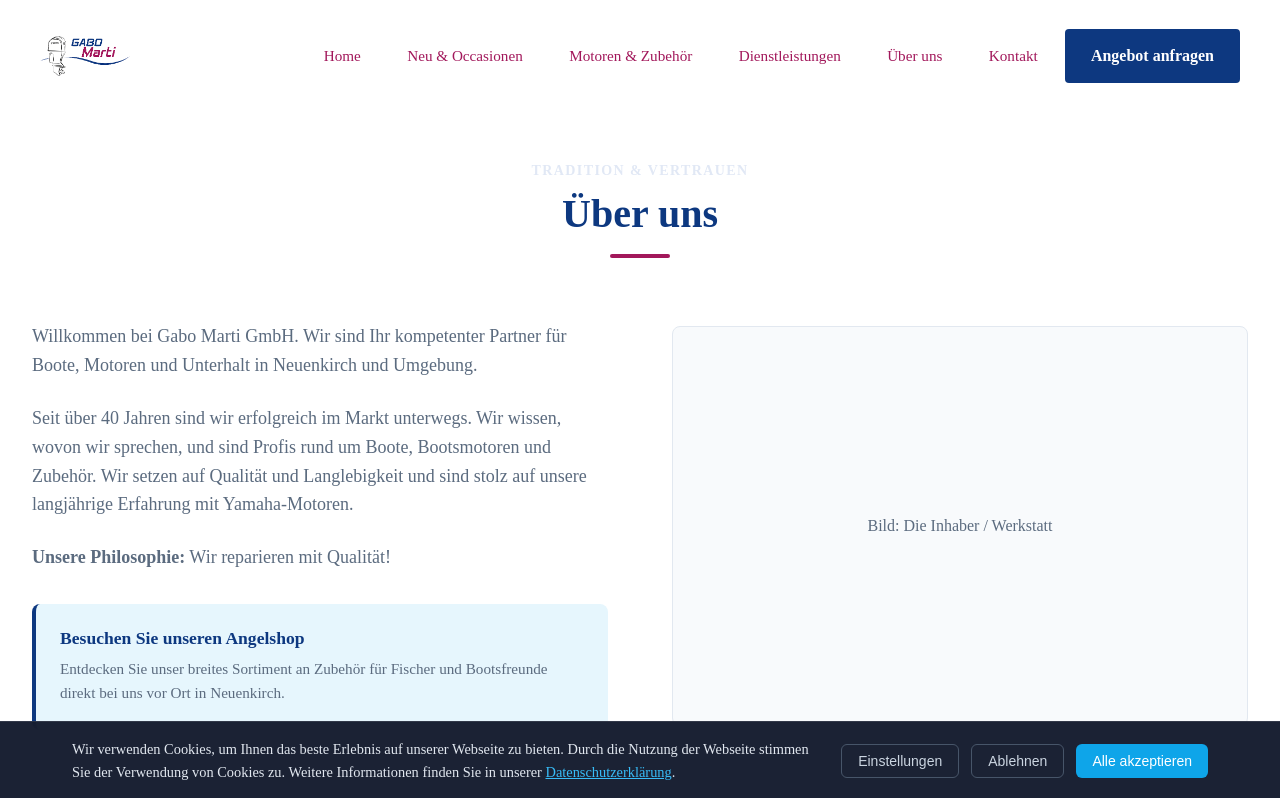
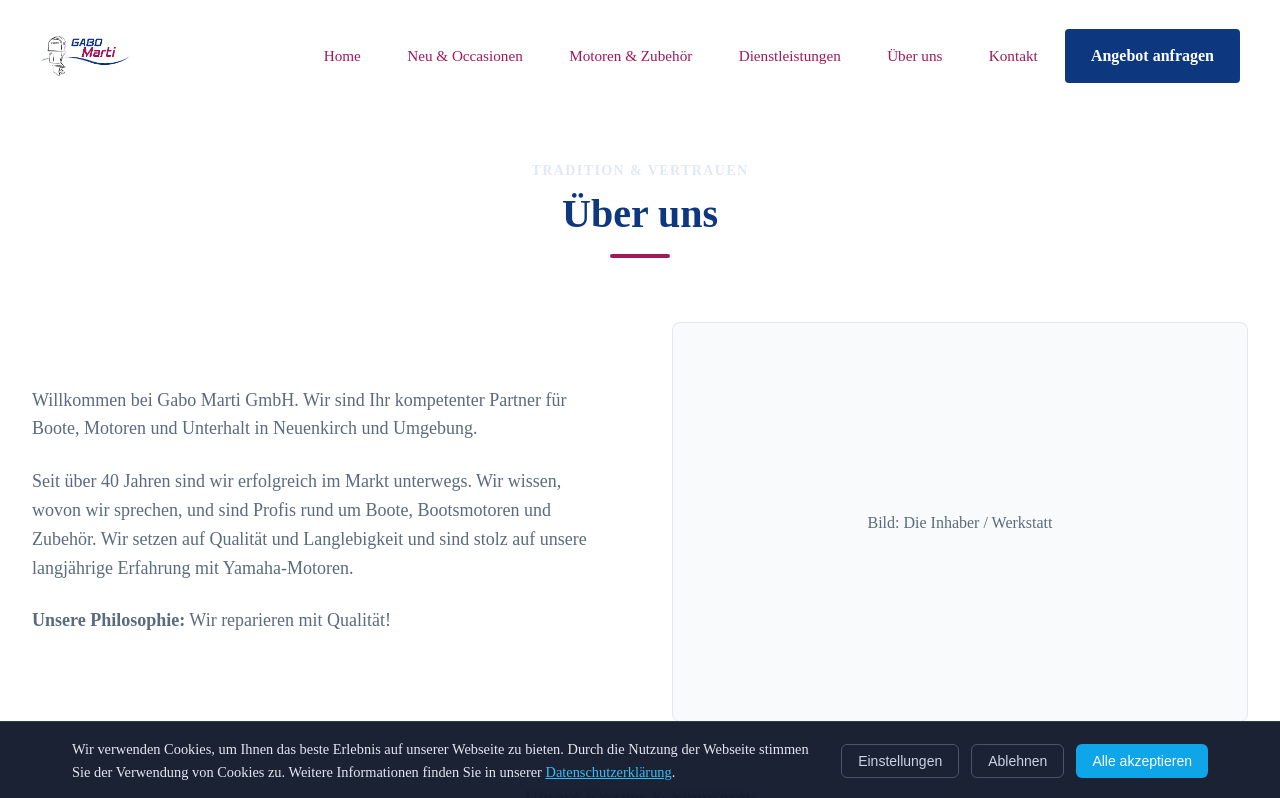
Before and after one commit to raymondgross92/GaboMarti, a Next.js app in the folder gabo-marti-web/: page /about in a window 1280 px wide. Shown: the top 798 px of the page. Built offline with nearby package versions, Linux system fonts and the light colour scheme.

Commit message:
Content: Move Angelshop from About to Services section

```diff
--- a/gabo-marti-web/src/components/sections/About.tsx
+++ b/gabo-marti-web/src/components/sections/About.tsx
@@ -49,18 +49,7 @@ export default function About() {
                                 <strong>Unsere Philosophie:</strong> Wir reparieren mit Qualität!
                             </p>
 
-                            <div style={{
-                                marginTop: '2rem',
-                                padding: '1.5rem',
-                                backgroundColor: 'rgba(14, 165, 233, 0.1)', // Light sky blue background
-                                borderLeft: '4px solid var(--primary)',
-                                borderRadius: '0.5rem'
-                            }}>
-                                <h4 style={{ margin: '0 0 0.5rem 0', color: 'var(--primary)', fontSize: '1.1rem' }}>Besuchen Sie unseren Angelshop</h4>
-                                <p style={{ margin: 0, fontSize: '0.95rem' }}>
-                                    Entdecken Sie unser breites Sortiment an Zubehör für Fischer und Bootsfreunde direkt bei uns vor Ort in Neuenkirch.
-                                </p>
-                            </div>
+
 
                         </div>
                         <div className={styles.imagePlaceholder}>
```
Also changed, not shown: gabo-marti-web/src/components/sections/Services.tsx (+6 -1 lines).
